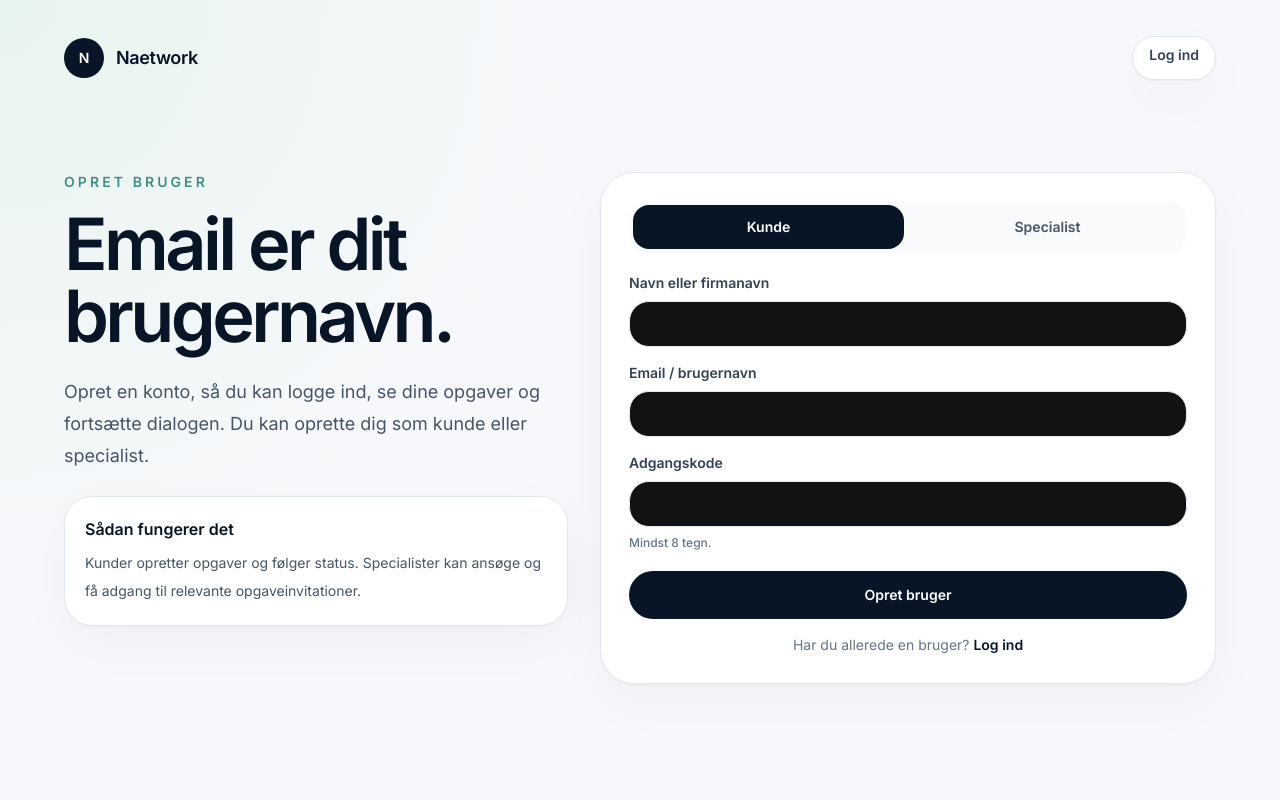
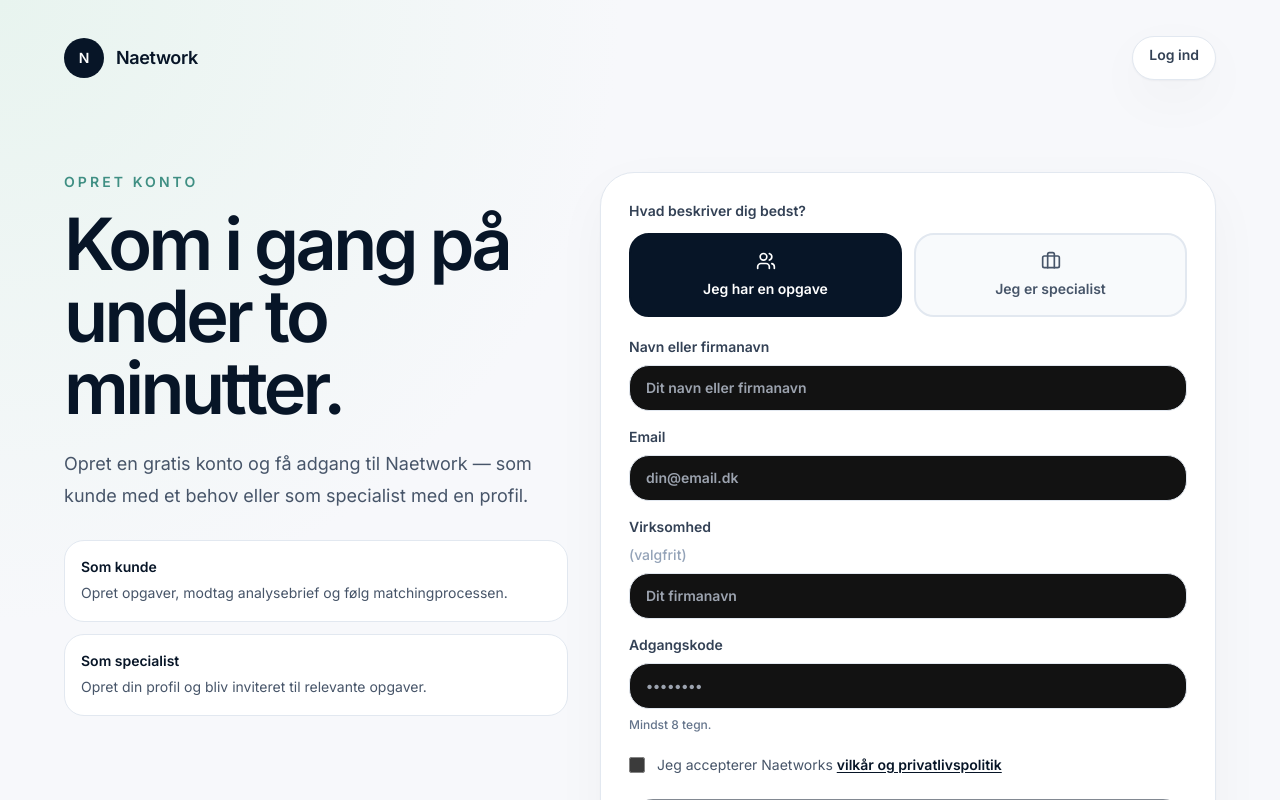
Before and after one commit to mikkelstreet-png/Naetwork, a Next.js app: page /opret in a window 1280 px wide. Shown: the top 800 px of the page. Built offline with nearby package versions, Linux system fonts and the light colour scheme.

Commit message:
feat: update register with role toggle, company field, and email confirmation

```diff
--- a/components/AccountRegister.tsx
+++ b/components/AccountRegister.tsx
@@ -2,27 +2,35 @@
 
 import Link from "next/link";
 import { useState } from "react";
+import { CheckCircle2, Briefcase, Users } from "lucide-react";
+
+type Role = "customer" | "specialist";
+type Phase = "form" | "done";
 
 export function AccountRegister() {
+  const [phase, setPhase] = useState<Phase>("form");
+  const [role, setRole] = useState<Role>("customer");
   const [name, setName] = useState("");
   const [email, setEmail] = useState("");
+  const [company, setCompany] = useState("");
   const [password, setPassword] = useState("");
-  const [role, setRole] = useState<"customer" | "specialist">("customer");
+  const [terms, setTerms] = useState(false);
   const [loading, setLoading] = useState(false);
   const [error, setError] = useState("");
 
   async function submit() {
+    if (!terms) { setError("Du skal acceptere vilkårene for at fortsætte."); return; }
     setLoading(true);
     setError("");
     try {
       const response = await fetch("/api/account/register", {
         method: "POST",
         headers: { "Content-Type": "application/json" },
-        body: JSON.stringify({ name, email, password, role })
+        body: JSON.stringify({ name, email, password, role }),
       });
       const result = await response.json();
       if (!response.ok) throw new Error(result.error || "Brugeren kunne ikke oprettes.");
-      window.location.href = "/min-side";
+      setPhase("done");
     } catch (err) {
       setError(err instanceof Error ? err.message : "Brugeren kunne ikke oprettes.");
     } finally {
@@ -37,36 +45,178 @@ export function AccountRegister() {
           <span className="grid h-10 w-10 place-items-center rounded-2xl bg-[#071527] text-sm font-black text-white">N</span>
           <span className="text-lg font-black tracking-tight text-[#071527]">Naetwork</span>
         </Link>
-        <Link href="/login" className="rounded-full border border-slate-200 bg-white px-4 py-2 text-sm font-black text-slate-700 shadow-sm">Log ind</Link>
+        <Link href="/login" className="rounded-full border border-slate-200 bg-white px-4 py-2 text-sm font-black text-slate-700 shadow-sm">
+          Log ind
+        </Link>
       </header>
 
       <section className="mx-auto grid max-w-6xl gap-8 py-12 lg:grid-cols-[.9fr_1.1fr] lg:items-start lg:py-20">
         <div>
-          <p className="text-sm font-black uppercase tracking-[.22em] text-[#3f8f83]">Opret bruger</p>
-          <h1 className="mt-4 text-5xl font-black leading-[.95] tracking-[-0.05em] text-[#071527] md:text-7xl">Email er dit brugernavn.</h1>
-          <p className="mt-6 max-w-xl text-lg leading-8 text-slate-600">Opret en konto, så du kan logge ind, se dine opgaver og fortsætte dialogen. Du kan oprette dig som kunde eller specialist.</p>
-          <div className="mt-6 rounded-[28px] border border-slate-200 bg-white p-5 shadow-sm">
-            <p className="font-black text-[#071527]">Sådan fungerer det</p>
-            <p className="mt-2 text-sm leading-7 text-slate-600">Kunder opretter opgaver og følger status. Specialister kan ansøge og få adgang til relevante opgaveinvitationer.</p>
+          <p className="text-sm font-black uppercase tracking-[.22em] text-[#3f8f83]">Opret konto</p>
+          <h1 className="mt-4 text-5xl font-black leading-[.95] tracking-[-0.05em] text-[#071527] md:text-7xl">
+            Kom i gang på under to minutter.
+          </h1>
+          <p className="mt-6 max-w-xl text-lg leading-8 text-slate-600">
+            Opret en gratis konto og få adgang til Naetwork — som kunde med et behov eller som specialist med en profil.
+          </p>
+          <div className="mt-7 grid gap-3">
+            <div className="rounded-2xl border border-slate-200 bg-white p-4">
+              <p className="text-sm font-black text-[#071527]">Som kunde</p>
+              <p className="mt-1 text-sm leading-6 text-slate-600">
+                Opret opgaver, modtag analysebrief og følg matchingprocessen.
+              </p>
+            </div>
+            <div className="rounded-2xl border border-slate-200 bg-white p-4">
+              <p className="text-sm font-black text-[#071527]">Som specialist</p>
+              <p className="mt-1 text-sm leading-6 text-slate-600">
+                Opret din profil og bliv inviteret til relevante opgaver.
+              </p>
+            </div>
           </div>
         </div>
 
+        {phase === "form" ? (
           <div className="rounded-[34px] border border-slate-200 bg-white p-5 shadow-sm sm:p-7">
-          <div className="grid grid-cols-2 gap-2 rounded-2xl bg-slate-50 p-1">
-            <button type="button" onClick={() => setRole("customer")} className={`rounded-xl px-4 py-3 text-sm font-black ${role === "customer" ? "bg-[#071527] text-white" : "text-slate-600"}`}>Kunde</button>
-            <button type="button" onClick={() => setRole("specialist")} className={`rounded-xl px-4 py-3 text-sm font-black ${role === "specialist" ? "bg-[#071527] text-white" : "text-slate-600"}`}>Specialist</button>
+            {/* Role toggle */}
+            <p className="text-sm font-black text-slate-700">Hvad beskriver dig bedst?</p>
+            <div className="mt-3 grid grid-cols-2 gap-3">
+              <button
+                type="button"
+                onClick={() => setRole("customer")}
+                className={`flex flex-col items-center gap-2 rounded-2xl border-2 p-4 text-sm font-black transition ${
+                  role === "customer"
+                    ? "border-[#071527] bg-[#071527] text-white"
+                    : "border-slate-200 bg-slate-50 text-slate-600 hover:border-slate-300"
+                }`}
+              >
+                <Users className="h-5 w-5" />
+                Jeg har en opgave
+              </button>
+              <button
+                type="button"
+                onClick={() => setRole("specialist")}
+                className={`flex flex-col items-center gap-2 rounded-2xl border-2 p-4 text-sm font-black transition ${
+                  role === "specialist"
+                    ? "border-[#071527] bg-[#071527] text-white"
+                    : "border-slate-200 bg-slate-50 text-slate-600 hover:border-slate-300"
+                }`}
+              >
+                <Briefcase className="h-5 w-5" />
+                Jeg er specialist
+              </button>
             </div>
 
-          <label className="mt-5 grid gap-2 text-sm font-bold text-slate-700">Navn eller firmanavn<input value={name} onChange={(event) => setName(event.target.value)} className="rounded-2xl border border-slate-200 px-4 py-3 text-sm outline-none focus:border-[#3f8f83]" /></label>
-          <label className="mt-4 grid gap-2 text-sm font-bold text-slate-700">Email / brugernavn<input type="email" value={email} onChange={(event) => setEmail(event.target.value)} className="rounded-2xl border border-slate-200 px-4 py-3 text-sm outline-none focus:border-[#3f8f83]" /></label>
-          <label className="mt-4 grid gap-2 text-sm font-bold text-slate-700">Adgangskode<input type="password" value={password} onChange={(event) => setPassword(event.target.value)} className="rounded-2xl border border-slate-200 px-4 py-3 text-sm outline-none focus:border-[#3f8f83]" /><span className="text-xs font-medium text-slate-500">Mindst 8 tegn.</span></label>
+            <div className="mt-5 grid gap-4">
+              <label className="grid gap-2 text-sm font-bold text-slate-700">
+                {role === "specialist" ? "Navn" : "Navn eller firmanavn"}
+                <input
+                  value={name}
+                  onChange={(e) => setName(e.target.value)}
+                  className="rounded-2xl border border-slate-200 px-4 py-3 text-sm outline-none focus:border-[#3f8f83] focus:ring-2 focus:ring-[#3f8f83]/10"
+                  placeholder={role === "specialist" ? "Dit fulde navn" : "Dit navn eller firmanavn"}
+                />
+              </label>
 
-          {error && <div className="mt-4 rounded-2xl border border-rose-200 bg-rose-50 p-4 text-sm font-black text-rose-700">{error}</div>}
+              <label className="grid gap-2 text-sm font-bold text-slate-700">
+                Email
+                <input
+                  type="email"
+                  value={email}
+                  onChange={(e) => setEmail(e.target.value)}
+                  className="rounded-2xl border border-slate-200 px-4 py-3 text-sm outline-none focus:border-[#3f8f83] focus:ring-2 focus:ring-[#3f8f83]/10"
+                  placeholder="din@email.dk"
+                />
+              </label>
 
-          <button disabled={loading} onClick={submit} className="mt-5 min-h-[48px] w-full rounded-full bg-[#071527] px-6 py-3 text-sm font-black text-white disabled:opacity-50">{loading ? "Opretter" : "Opret bruger"}</button>
+              {role === "customer" && (
+                <label className="grid gap-2 text-sm font-bold text-slate-700">
+                  Virksomhed <span className="font-medium text-slate-400">(valgfrit)</span>
+                  <input
+                    value={company}
+                    onChange={(e) => setCompany(e.target.value)}
+                    className="rounded-2xl border border-slate-200 px-4 py-3 text-sm outline-none focus:border-[#3f8f83] focus:ring-2 focus:ring-[#3f8f83]/10"
+                    placeholder="Dit firmanavn"
+                  />
+                </label>
+              )}
 
-          <p className="mt-4 text-center text-sm text-slate-500">Har du allerede en bruger? <Link href="/login" className="font-black text-[#071527]">Log ind</Link></p>
+              <label className="grid gap-2 text-sm font-bold text-slate-700">
+                Adgangskode
+                <input
+                  type="password"
+                  value={password}
+                  onChange={(e) => setPassword(e.target.value)}
+                  className="rounded-2xl border border-slate-200 px-4 py-3 text-sm outline-none focus:border-[#3f8f83] focus:ring-2 focus:ring-[#3f8f83]/10"
+                  placeholder="••••••••"
+                />
+                <span className="text-xs font-medium text-slate-500">Mindst 8 tegn.</span>
+              </label>
             </div>
+
+            <label className="mt-5 flex items-start gap-3 cursor-pointer">
+              <div className="relative mt-0.5">
+                <input
+                  type="checkbox"
+                  checked={terms}
+                  onChange={(e) => setTerms(e.target.checked)}
+                  className="h-4 w-4 rounded border-slate-300 accent-[#071527]"
+                />
+              </div>
+              <span className="text-sm leading-6 text-slate-600">
+                Jeg accepterer Naetworks{" "}
+                <Link href="/privatliv" className="font-black text-[#071527] underline underline-offset-2">
+                  vilkår og privatlivspolitik
+                </Link>
+              </span>
+            </label>
+
+            {error && (
+              <div className="mt-4 rounded-2xl border border-rose-200 bg-rose-50 p-4 text-sm font-black text-rose-700">
+                {error}
+              </div>
+            )}
+
+            <button
+              disabled={loading || !name || !email || !password}
+              onClick={submit}
+              className="mt-5 min-h-[48px] w-full rounded-full bg-[#071527] px-6 py-3 text-sm font-black text-white disabled:opacity-50"
+            >
+              {loading ? "Opretter konto…" : "Opret konto"}
+            </button>
+
+            <p className="mt-4 text-center text-sm text-slate-500">
+              Har du allerede en bruger?{" "}
+              <Link href="/login" className="font-black text-[#071527]">
+                Log ind
+              </Link>
+            </p>
+          </div>
+        ) : (
+          /* Confirmation */
+          <div className="rounded-[34px] border border-emerald-200 bg-emerald-50 p-8 text-center shadow-sm">
+            <div className="mx-auto grid h-16 w-16 place-items-center rounded-full bg-white shadow-sm ring-1 ring-emerald-200">
+              <CheckCircle2 className="h-8 w-8 text-[#3f8f83]" />
+            </div>
+            <h2 className="mt-6 text-3xl font-black text-[#071527]">Tjek din email</h2>
+            <p className="mx-auto mt-4 max-w-sm text-base leading-7 text-slate-600">
+              Vi har sendt en bekræftelseslink til <strong>{email}</strong>. Klik på linket for at aktivere din konto.
+            </p>
+            <div className="mt-7 grid gap-3">
+              <Link
+                href="/login"
+                className="inline-flex w-full items-center justify-center rounded-full bg-[#071527] px-6 py-3 text-sm font-black text-white"
+              >
+                Gå til login
+              </Link>
+              <Link
+                href="/"
+                className="inline-flex w-full items-center justify-center rounded-full border border-slate-300 bg-white px-6 py-3 text-sm font-black text-slate-700"
+              >
+                Tilbage til forsiden
+              </Link>
+            </div>
+          </div>
+        )}
       </section>
     </main>
   );
```
Lines whose indentation alone changed are shown as unchanged.
